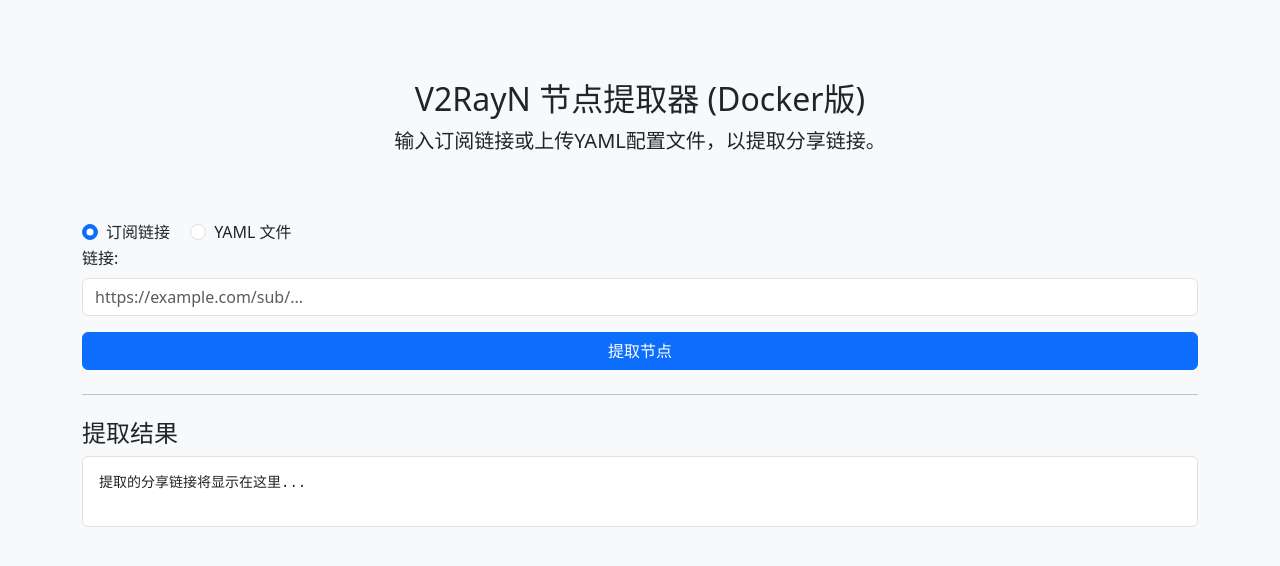
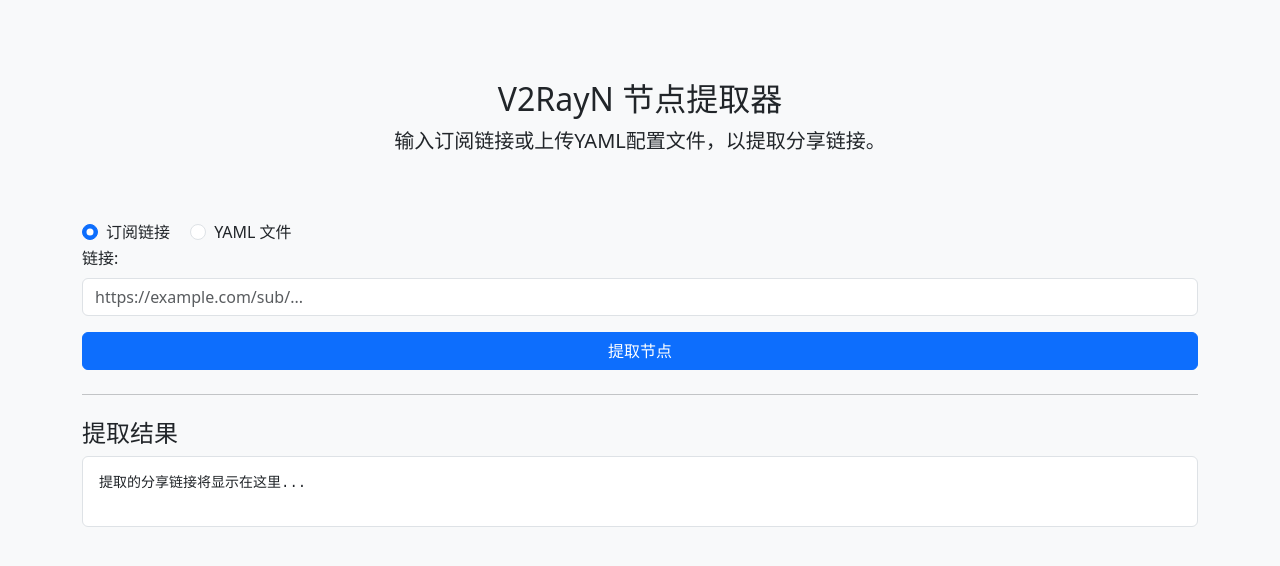
Before and after one commit to imzyb/v2rayn-extractor, a website: page public/index.html in a window 1280 px wide. Drawn offline with nearby package versions, Linux system fonts and the light colour scheme.

Commit message:
Update index.html

```diff
--- a/public/index.html
+++ b/public/index.html
@@ -3,14 +3,14 @@
 <head>
     <meta charset="UTF-8">
     <meta name="viewport" content="width=device-width, initial-scale=1.0">
-    <title>在线 V2RayN 节点提取器 (Docker版)</title>
+    <title>在线 V2RayN 节点提取器</title>
     <link href="https://cdn.jsdelivr.net/npm/bootstrap@5.3.3/dist/css/bootstrap.min.css" rel="stylesheet">
     <style> body { padding: 2rem; } #results-container { font-family: monospace; white-space: pre; overflow-wrap: break-word; } </style>
 </head>
 <body class="bg-light">
     <div class="container">
         <div class="py-5 text-center">
-            <h2>V2RayN 节点提取器 (Docker版)</h2>
+            <h2>V2RayN 节点提取器</h2>
             <p class="lead">输入订阅链接或上传YAML配置文件，以提取分享链接。</p>
         </div>
         <div class="row">
```
